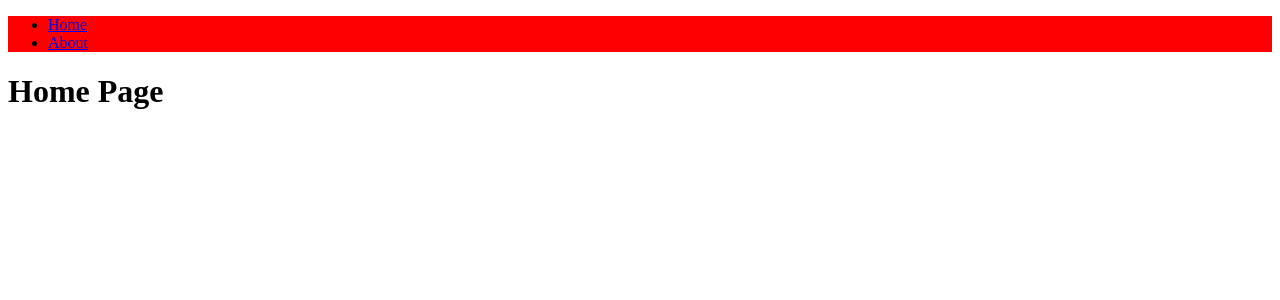
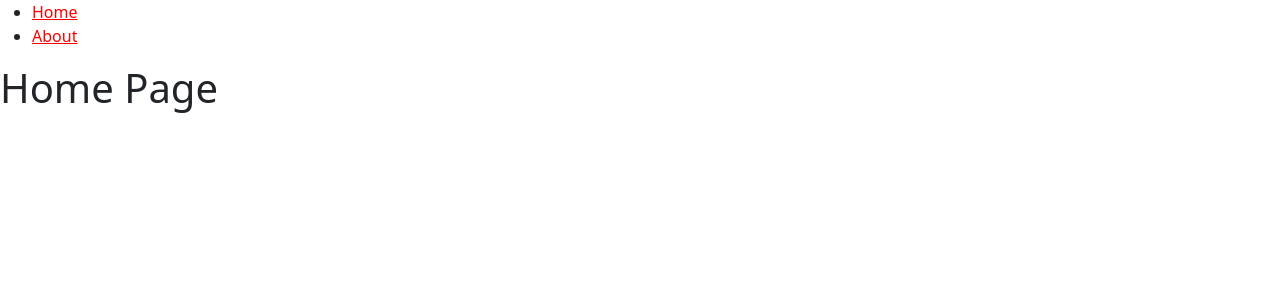
Before and after one commit to skaidev/test-ecommerce, a React (Create React App) app: page / in a window 1280 px wide. Shown: the top 300 px of the page. Built offline with nearby package versions, Linux system fonts and the light colour scheme.

Commit message:
added bootstrap

```diff
--- a/src/App.jsx
+++ b/src/App.jsx
@@ -3,6 +3,7 @@ import { BrowserRouter as Router, Route, Switch } from "react-router-dom";
 import HeaderComp from "./components/HeaderComp";
 import HomePage from "./pages";
 import AboutPage from "./pages/about";
+import "./styles/index.scss";
 
 const App = () => {
 	return (
--- a/src/components/HeaderComp.jsx
+++ b/src/components/HeaderComp.jsx
@@ -22,5 +22,5 @@ const HeaderComp = () => {
 export default HeaderComp;
 
 const Header = styled.header`
-	background-color: red;
+	/* background-color: red; */
 `;
--- /dev/null
+++ b/src/styles/_variables.scss
@@ -0,0 +1 @@
+$primary: red;
--- /dev/null
+++ b/src/styles/index.scss
@@ -0,0 +1,2 @@
+@import "./variables";
+@import "../../node_modules/bootstrap/scss/bootstrap.scss";
```
